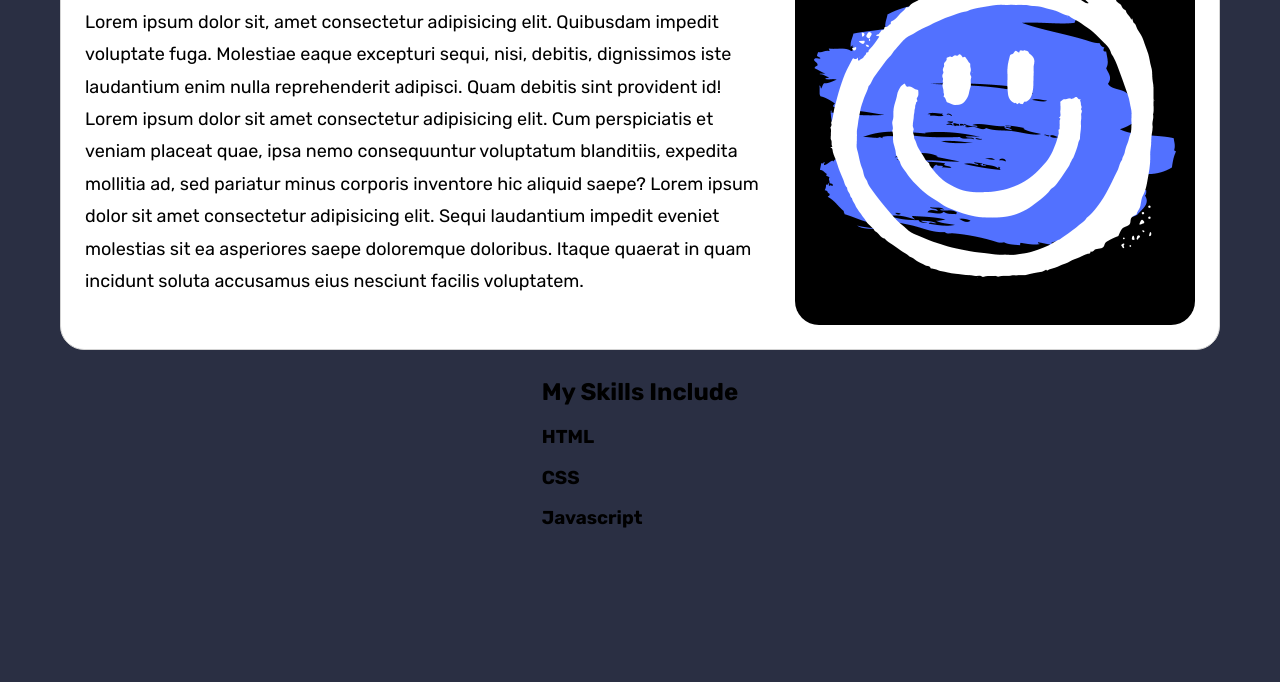
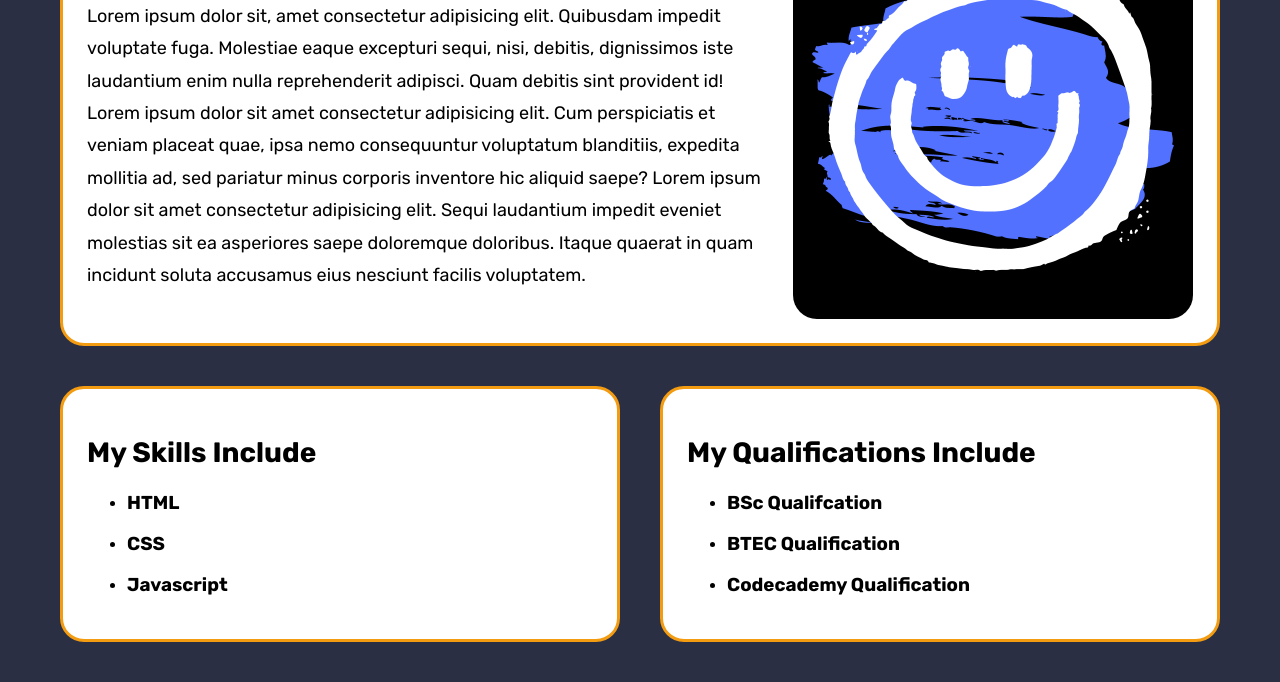
Before and after one commit to domjd/portfolio-website, a plain HTML site: page index.html in a window 1280 px wide. Shown: the part 288-970 px from the top of the page. Before the commit the page ends 836 px from the top, so only its background shows below. Drawn offline with Linux system fonts and the light colour scheme.

Commit message:
Add skills and qualifications with display changes

```diff
--- a/index.html
+++ b/index.html
@@ -33,7 +33,7 @@
     </header>
 
     <main>
-        <div class="about-container">
+        <div class="container">
             <div class="info">
                 <h1>About Me</h1>
                 <p>Lorem ipsum dolor sit, amet consectetur adipisicing elit. Quibusdam impedit voluptate fuga. Molestiae eaque excepturi sequi, nisi, debitis,
@@ -45,12 +45,29 @@
             <img src="./images/dom.png" class="portfolio-image" alt="a photo of dom">
         </div>
 
-        <div class="skills-container">
-            <h2 class="skill-title">My Skills Include</h2>
-            <h3>HTML</h3>
-            <h3>CSS</h3>
-            <h3>Javascript</h3>
+        <div class="skills-qualifications">
+            <div class="container" id = "skills">
+                <div class="info">
+                    <h2 class="skill-title">My Skills Include</h2>
+                    <ul>
+                        <li><h3>HTML</h3></li>
+                        <li><h3>CSS</h3></li>
+                        <li><h3>Javascript</h3></li>
+                    </ul>
+                </div>
+            </div>
+            <div class="container" id = "qualifications">
+                <div class="info">
+                    <h2 class="skill-title">My Qualifications Include</h2>
+                    <ul>
+                        <li><h3>BSc Qualifcation</h3></li>
+                        <li><h3>BTEC Qualification</h3></li>
+                        <li><h3>Codecademy Qualification</h3></li>
+                    </ul>
+                </div>
+            </div>
         </div>
+
     </main>
 
 </body>
--- a/style.css
+++ b/style.css
@@ -85,14 +85,14 @@ main {
     font-family: 'Rubik', sans-serif;
 }
 
-.about-container{
+.container{
     display: flex;
     justify-content: space-between;
     padding:24px;
-    margin: 8px 20px;
+    margin: 0px 20px 40px 20px;
 
     background-color: white;
-    border: 1px solid lightgray;
+    border: 3px solid var(--primary);
     border-radius: 24px;
     /*box-shadow: 10px 10px 10px lightgray;*/
 
@@ -103,11 +103,15 @@ main {
     flex-basis: 70%;
 }
 
-.about-container h1 {
+.container h1 {
     font-size: 32px;
 }
 
-.about-container p{
+.container h2 {
+    font-size: 28px;
+}
+
+.container p{
     font-size: 18px;
     line-height: 1.8;
 }
@@ -115,6 +119,24 @@ main {
 .portfolio-image {
     width: 400px;
     border-radius: 24px;
+    height: 400px;
+    margin: auto;
+}
+
+.skills-qualifications {
+    display: flex;
+    justify-content: space-evenly;
+    align-items: center;
+
+    width: 100%;
+}
+
+#skills {
+    width: 50%;
+}
+
+#qualifications {
+    width: 50%;
 }
 
 @media only screen and (max-width: 800px){
@@ -130,7 +152,7 @@ main {
     }
 
 
-    .about-container{
+    .container{
         flex-direction: column;
         align-items: center;
         gap: 10px;
```
